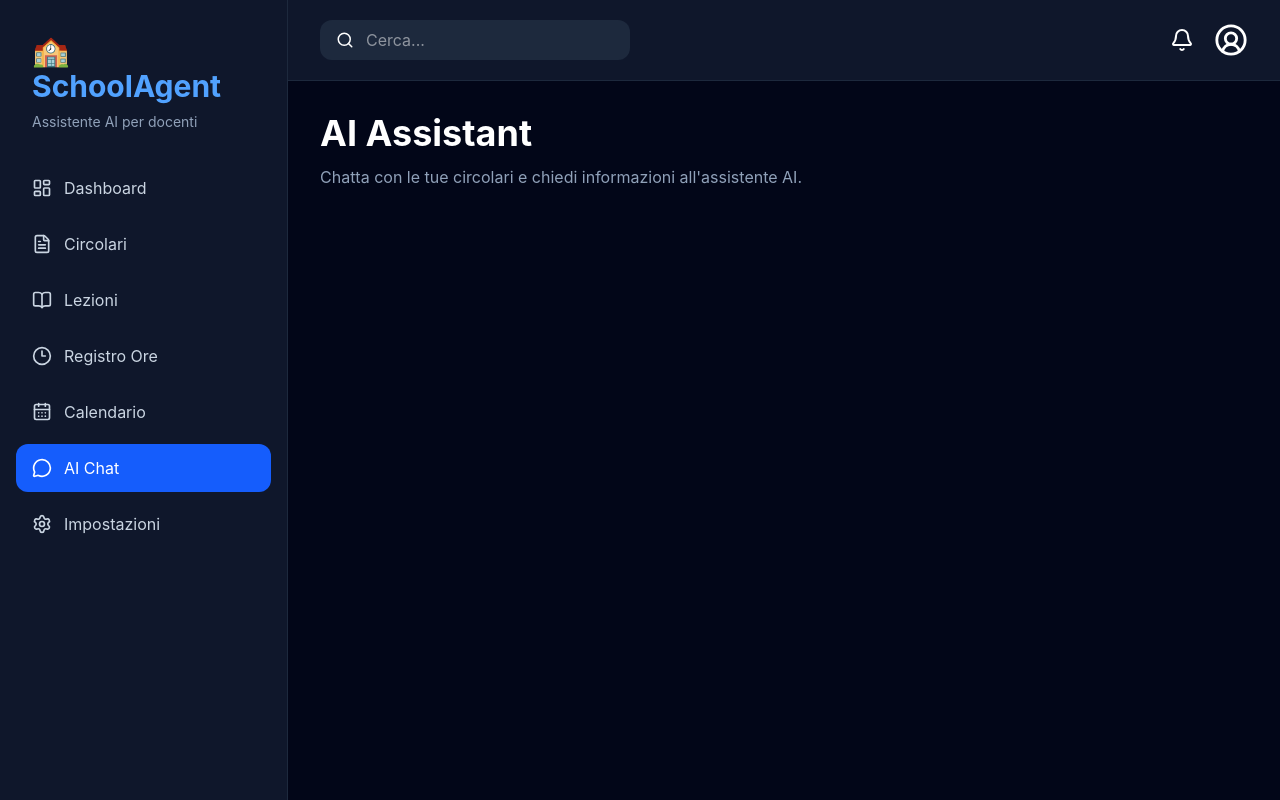
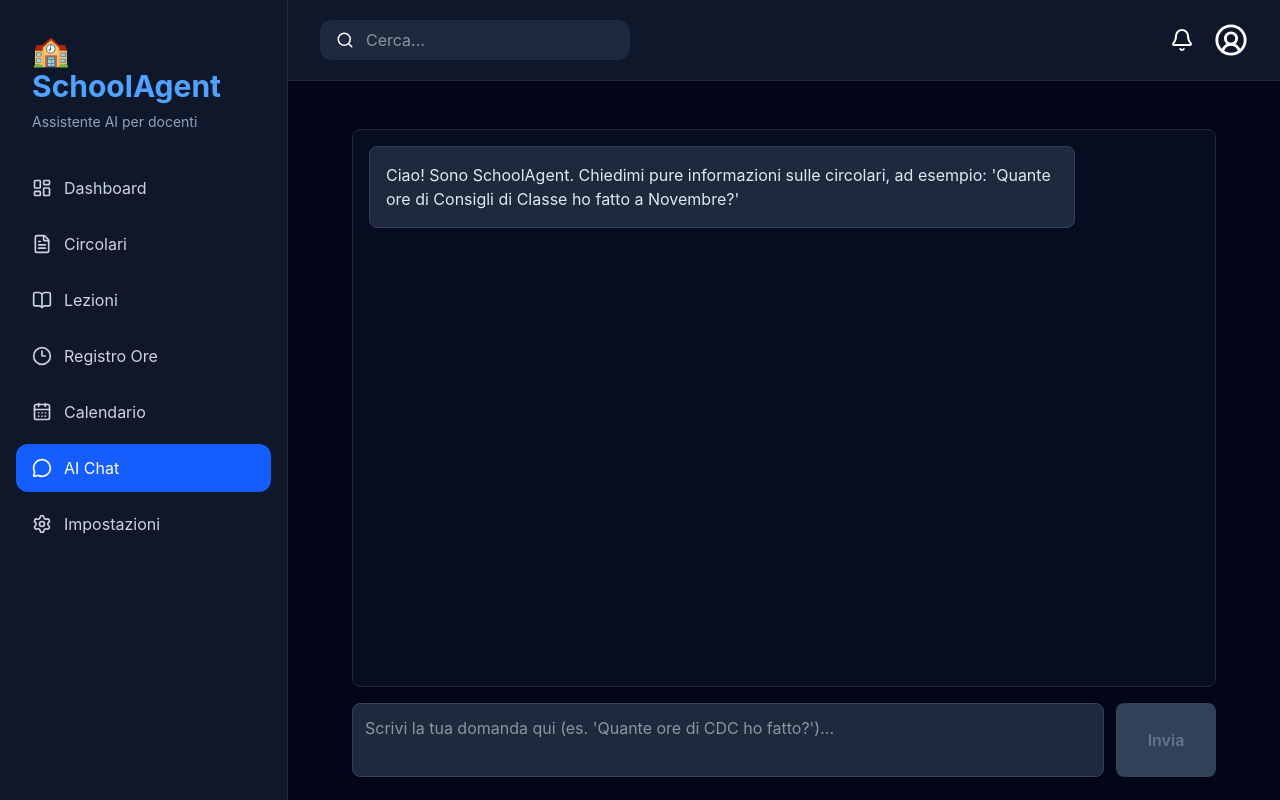
Before and after one commit to Fuschio22/school-agent, a React (Vite) app in the folder frontend/: page /chat in a window 1280 px wide. Built offline with nearby package versions, Linux system fonts and the light colour scheme; no server answers.

Commit message:
Feat: add AI chat frontend interface

```diff
--- a/frontend/src/pages/AIChat.tsx
+++ b/frontend/src/pages/AIChat.tsx
@@ -1,13 +1,108 @@
+import { useState } from "react";
+
+// ⚠️ IMPORTANTE: Sostituisci questo URL con l'URL effettivo del tuo backend su Render
+// (es. "https://school-agent-backend.onrender.com") se non hai una variabile d'ambiente configurata.
+const BACKEND_URL = import.meta.env.VITE_BACKEND_URL || "https://school-agent-backend.onrender.com";
+
+type Message = {
+  role: "user" | "assistant";
+  content: string;
+};
+
 export default function AIChat() {
+  const [messages, setMessages] = useState<Message[]>([
+    {
+      role: "assistant",
+      content: "Ciao! Sono SchoolAgent. Chiedimi pure informazioni sulle circolari, ad esempio: 'Quante ore di Consigli di Classe ho fatto a Novembre?'"
+    }
+  ]);
+  const [input, setInput] = useState("");
+  const [isLoading, setIsLoading] = useState(false);
+
+  const handleSend = async () => {
+    if (!input.trim()) return;
+
+    const userMessage: Message = { role: "user", content: input };
+    setMessages((prev) => [...prev, userMessage]);
+    setInput("");
+    setIsLoading(true);
+
+    try {
+      const response = await fetch(`${BACKEND_URL}/api/chat/ask`, {
+        method: "POST",
+        headers: { "Content-Type": "application/json" },
+        body: JSON.stringify({ message: input }),
+      });
+
+      const data = await response.json();
+
+      if (data.answer) {
+        setMessages((prev) => [...prev, { role: "assistant", content: data.answer }]);
+      } else {
+        setMessages((prev) => [...prev, { role: "assistant", content: "Mi dispiace, c'è stato un errore nell'elaborazione." }]);
+      }
+    } catch (error) {
+      console.error("Errore chat:", error);
+      setMessages((prev) => [...prev, { role: "assistant", content: "Errore di connessione al server. Controlla che il backend sia attivo." }]);
+    } finally {
+      setIsLoading(false);
+    }
+  };
+
+  const handleKeyDown = (e: React.KeyboardEvent) => {
+    if (e.key === "Enter" && !e.shiftKey) {
+      e.preventDefault();
+      handleSend();
+    }
+  };
+
   return (
-    <div>
-      <h1 className="text-4xl font-bold">
-        AI Assistant
-      </h1>
+    <div className="flex flex-col h-[calc(100vh-120px)] max-w-4xl mx-auto p-4">
+      {/* Area dei messaggi */}
+      <div className="flex-1 overflow-y-auto p-4 space-y-4 bg-slate-900/50 rounded-lg border border-slate-800 mb-4">
+        {messages.map((msg, index) => (
+          <div key={index} className={`flex ${msg.role === "user" ? "justify-end" : "justify-start"}`}>
+            <div className={`max-w-[85%] p-4 rounded-lg shadow-sm ${
+              msg.role === "user"
+                ? "bg-blue-600 text-white"
+                : "bg-slate-800 text-slate-200 border border-slate-700"
+            }`}>
+              <p className="whitespace-pre-wrap text-sm md:text-base">{msg.content}</p>
+            </div>
+          </div>
+        ))}
 
-      <p className="mt-3 text-slate-400">
-        Chatta con le tue circolari e chiedi informazioni all'assistente AI.
-      </p>
+        {isLoading && (
+          <div className="flex justify-start">
+            <div className="bg-slate-800 text-slate-400 p-4 rounded-lg border border-slate-700 flex items-center gap-2">
+              <div className="w-2 h-2 bg-blue-500 rounded-full animate-bounce"></div>
+              <div className="w-2 h-2 bg-blue-500 rounded-full animate-bounce" style={{ animationDelay: "0.1s" }}></div>
+              <div className="w-2 h-2 bg-blue-500 rounded-full animate-bounce" style={{ animationDelay: "0.2s" }}></div>
+              <span className="ml-2 text-sm">SchoolAgent sta leggendo il database...</span>
+            </div>
+          </div>
+        )}
+      </div>
+
+      {/* Area di input */}
+      <div className="flex gap-3">
+        <textarea
+          value={input}
+          onChange={(e) => setInput(e.target.value)}
+          onKeyDown={handleKeyDown}
+          placeholder="Scrivi la tua domanda qui (es. 'Quante ore di CDC ho fatto?')..."
+          className="flex-1 bg-slate-800 text-white border border-slate-700 rounded-lg p-3 focus:outline-none focus:ring-2 focus:ring-blue-500 resize-none transition-all"
+          rows={2}
+          disabled={isLoading}
+        />
+        <button
+          onClick={handleSend}
+          disabled={isLoading || !input.trim()}
+          className="bg-blue-600 hover:bg-blue-700 disabled:bg-slate-700 disabled:text-slate-500 disabled:cursor-not-allowed text-white px-6 py-3 rounded-lg font-semibold transition-all flex items-center justify-center min-w-[100px]"
+        >
+          {isLoading ? "..." : "Invia"}
+        </button>
+      </div>
     </div>
   );
 }
```
